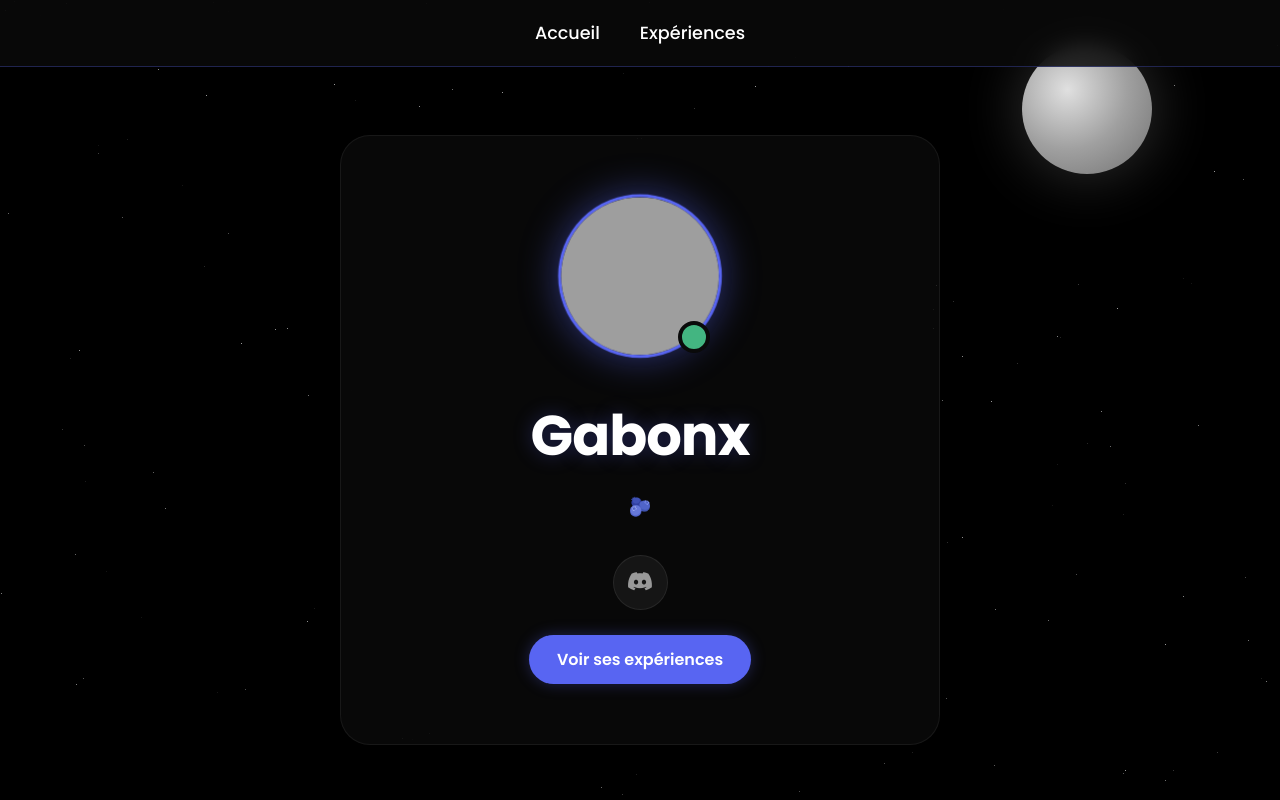
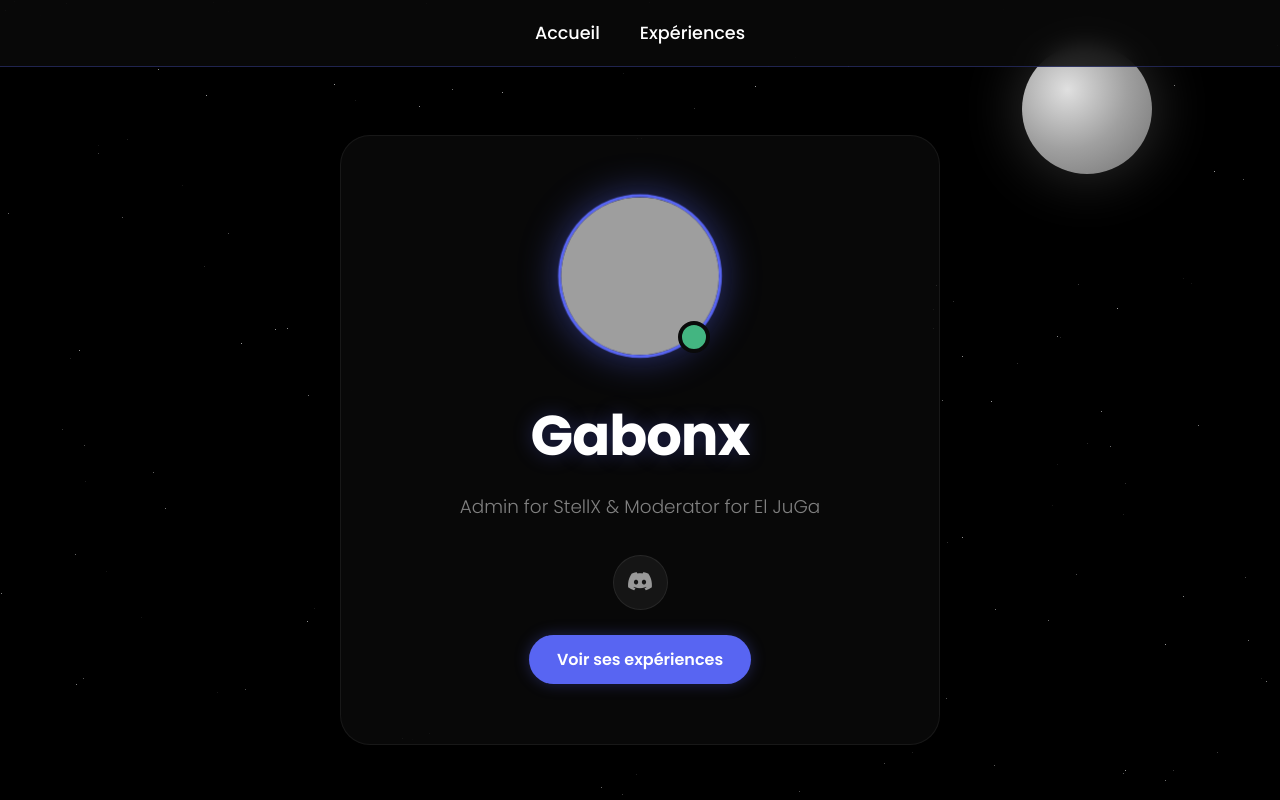
Before and after one commit to lyvendev/gabonx, a plain HTML site: page index.html in a window 1280 px wide. Shown: the top 800 px of the page. Drawn offline with Linux system fonts and the light colour scheme; grey boxes are pictures that could not be loaded.

Commit message:
Update index.html

```diff
--- a/index.html
+++ b/index.html
@@ -90,7 +90,7 @@ h1 { font-size:3.5em; font-weight:700; margin-bottom:15px; color:#fff; letter-sp
       <div class="status-badge"></div>
     </div>
     <h1>Gabonx</h1>
-    <p class="subtitle">🫐</p>
+    <p class="subtitle">Admin for StellX & Moderator for El JuGa</p>
     <div class="social-links">
       <a href="https://discord.gg/bTfQbAfkb" class="social-link"><i class="fab fa-discord"></i></a>
 
```
